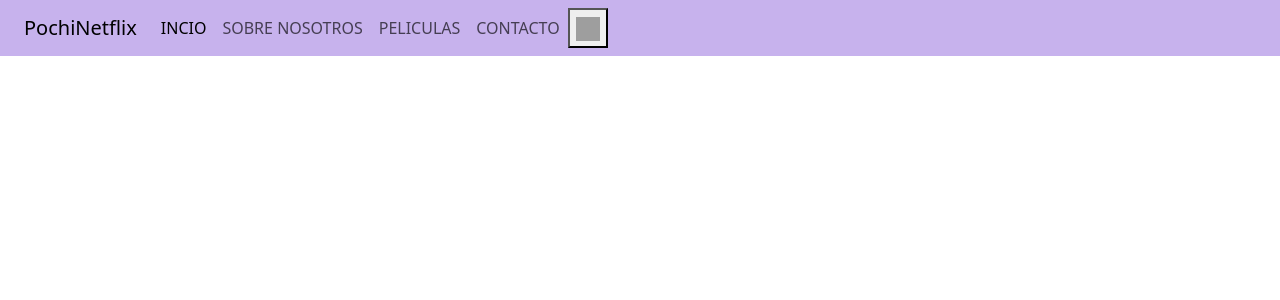
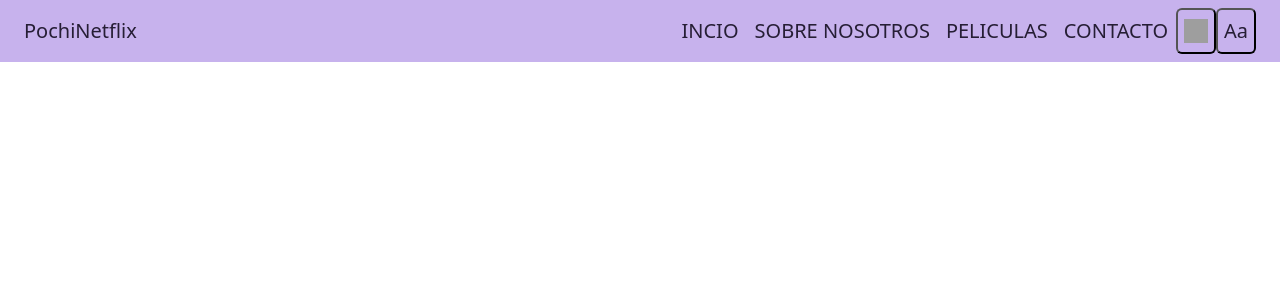
Before and after one commit to andrearoldandev/ejercicio-landing, an Angular app in the folder ejercicio-landing/: page / in a window 1280 px wide. Shown: the top 300 px of the page. Built offline with nearby package versions, Linux system fonts and the light colour scheme; grey boxes are pictures that could not be loaded.

Commit message:
Acabado el modo claro y oscuro en el header

```diff
--- a/ejercicio-landing/src/app/header/header.component.css
+++ b/ejercicio-landing/src/app/header/header.component.css
@@ -1,11 +1,11 @@
 .modo-claro {
   background-color: var(--bg-color-claro);
-  color: var(--tx-color-claro);
+  color: var(--tx-color-claro) !important;
 }
 
 .modo-oscuro {
   background-color: var(--bg-color-oscuro);
-  color: var(--tx-color-oscuro);
+  color: var(--tx-color-oscuro) !important;
 }
 
 
@@ -13,3 +13,11 @@ img {
   width: 24px;
   height: 24px;
 }
+
+.fuente-pequenia {
+  font-size: var(--fuente-pequenia);
+}
+
+.fuente-grande {
+  font-size: var(--fuente-grande);
+}
--- a/ejercicio-landing/src/app/header/header.component.html
+++ b/ejercicio-landing/src/app/header/header.component.html
@@ -1,19 +1,88 @@
-<header class="container-fluid" [class.modo-claro]="!isDarkMode" [class.modo-oscuro]="isDarkMode">
-  <nav class="navbar navbar-expand-lg" >
-  <div class="container-fluid">
-    <a class="navbar-brand" href="#">PochiNetflix</a>
-    <button class="navbar-toggler" type="button" data-bs-toggle="collapse" data-bs-target="#navbarNavAltMarkup" aria-controls="navbarNavAltMarkup" aria-expanded="false" aria-label="Toggle navigation">
-      <span class="navbar-toggler-icon"></span>
-    </button>
-    <div class="collapse navbar-collapse" id="navbarNavAltMarkup">
-      <div class="navbar-nav">
-        <a class="nav-link active" aria-current="page" href="#">INCIO</a>
-        <a class="nav-link" href="#">SOBRE NOSOTROS</a>
-        <a class="nav-link" href="#">PELICULAS</a>
-        <a class="nav-link" href="#">CONTACTO</a>
-        <button (click)="toggleTheme()" aria-label="Cambiar modo"><img [src]="svgSrcOscuro" alt="svg de una luna"></button>
+<header
+  class="container-fluid"
+  [class.modo-claro]="!isDarkMode"
+  [class.modo-oscuro]="isDarkMode"
+>
+  <nav class="navbar navbar-expand-lg">
+    <div class="container-fluid">
+      <a
+        class="navbar-brand"
+        [class.modo-claro]="!isDarkMode"
+        [class.modo-oscuro]="isDarkMode"
+        [class.fuente-pequenia]="!isFuentePequenia"
+            [class.fuente-grande]="isFuentePequenia"
+        href="#"
+        >PochiNetflix</a
+      >
+      <button
+        class="navbar-toggler"
+        type="button"
+        data-bs-toggle="collapse"
+        data-bs-target="#navbarNavAltMarkup"
+        aria-controls="navbarNavAltMarkup"
+        aria-expanded="false"
+        aria-label="Toggle navigation"
+      >
+        <span class="navbar-toggler-icon"></span>
+      </button>
+      <div class="d-flex collapse navbar-collapse justify-content-end align-items-center" id="navbarNavAltMarkup">
+        <div
+          class="navbar-nav "
+          [class.modo-claro]="!isDarkMode"
+          [class.modo-oscuro]="isDarkMode"
+          [class.fuente-pequenia]="!isFuentePequenia"
+            [class.fuente-grande]="isFuentePequenia"
+        >
+          <a
+            class="nav-link active"
+            [class.modo-claro]="!isDarkMode"
+            [class.modo-oscuro]="isDarkMode"
+            aria-current="page"
+            href="#"
+            [class.fuente-pequenia]="!isFuentePequenia"
+            [class.fuente-grande]="isFuentePequenia"
+            >INCIO</a
+          >
+          <a
+            class="nav-link"
+            [class.modo-claro]="!isDarkMode"
+            [class.modo-oscuro]="isDarkMode"
+            href="#"
+            [class.fuente-pequenia]="!isFuentePequenia"
+            [class.fuente-grande]="isFuentePequenia"
+            >SOBRE NOSOTROS</a
+          >
+          <a
+            class="nav-link"
+            [class.modo-claro]="!isDarkMode"
+            [class.modo-oscuro]="isDarkMode"
+            href="#"
+            [class.fuente-pequenia]="!isFuentePequenia"
+            [class.fuente-grande]="isFuentePequenia"
+            >PELICULAS</a
+          >
+          <a
+            class="nav-link"
+            [class.modo-claro]="!isDarkMode"
+            [class.modo-oscuro]="isDarkMode"
+            href="#"
+            [class.fuente-pequenia]="!isFuentePequenia"
+            [class.fuente-grande]="isFuentePequenia"
+            >CONTACTO</a
+          >
+          <button [class.modo-claro]="!isDarkMode"
+            [class.modo-oscuro]="isDarkMode" class="rounded"><img
+            class="d-flex align-items-center"
+            (click)="toggleTheme()"
+            [src]="svgSrcOscuro" [class.modo-claro]="!isDarkMode"
+            [class.modo-oscuro]="isDarkMode"
+            alt="svg de una luna"
+          /></button>
+          <button (click)="cambiarFuente()" [class.fuente-pequenia]="!isFuentePequenia"
+            [class.fuente-grande]="isFuentePequenia" [class.modo-claro]="!isDarkMode"
+            [class.modo-oscuro]="isDarkMode" class="rounded">Aa</button>
+        </div>
       </div>
     </div>
-  </div>
-</nav>
+  </nav>
 </header>
--- a/ejercicio-landing/src/app/header/header.component.ts
+++ b/ejercicio-landing/src/app/header/header.component.ts
@@ -10,11 +10,18 @@ import { Component } from '@angular/core';
 export class HeaderComponent {
   isDarkMode: boolean = false;
   svgSrcOscuro: string = "assets/svg/moon.svg";
-  svgSrcClaro: string = "assets/svg/sun-svg";
+
+  isFuentePequenia: boolean = false;
+  fuentePequenia:string = "var(--fuente-pequenia)";
+
 
   toggleTheme(): void {
     this.isDarkMode = !this.isDarkMode;
-    this.svgSrcOscuro === this.svgSrcOscuro ? this.svgSrcOscuro : this.svgSrcClaro;
+    this.svgSrcOscuro = this.svgSrcOscuro === "assets/svg/moon.svg" ? "assets/svg/sun.svg" : "assets/svg/moon.svg";
+  }
+
+  cambiarFuente() {
+    this.isFuentePequenia = !this.isFuentePequenia;
   }
 
 }
```
Also changed, not shown: ejercicio-landing/public/assets/svg/sun.svg.
